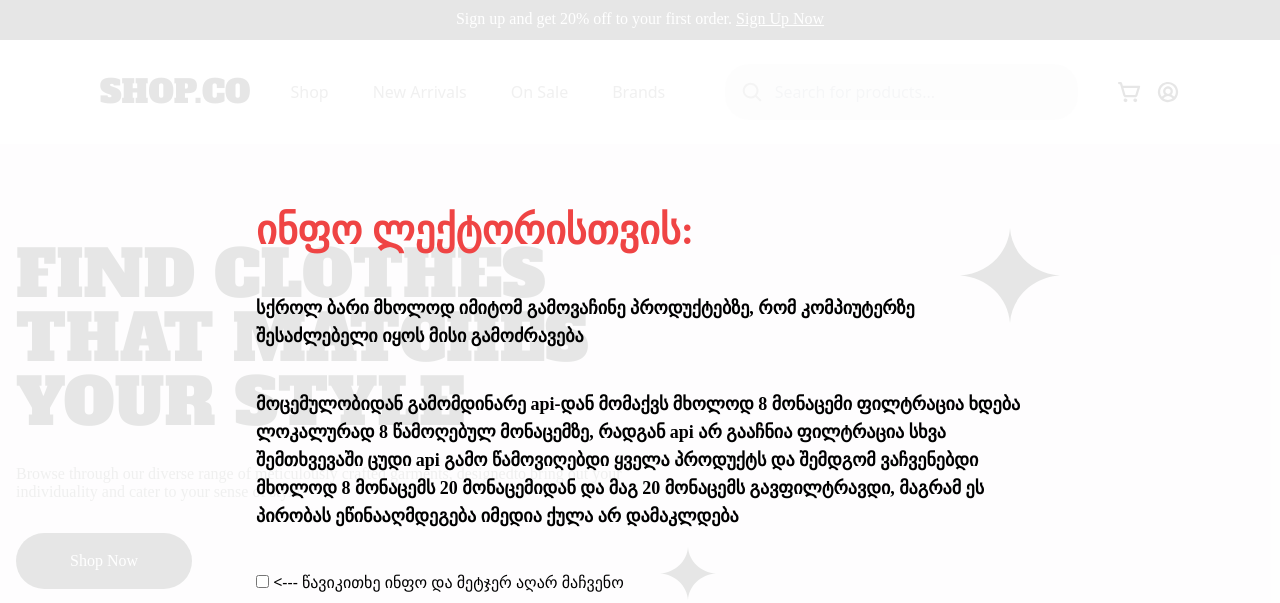
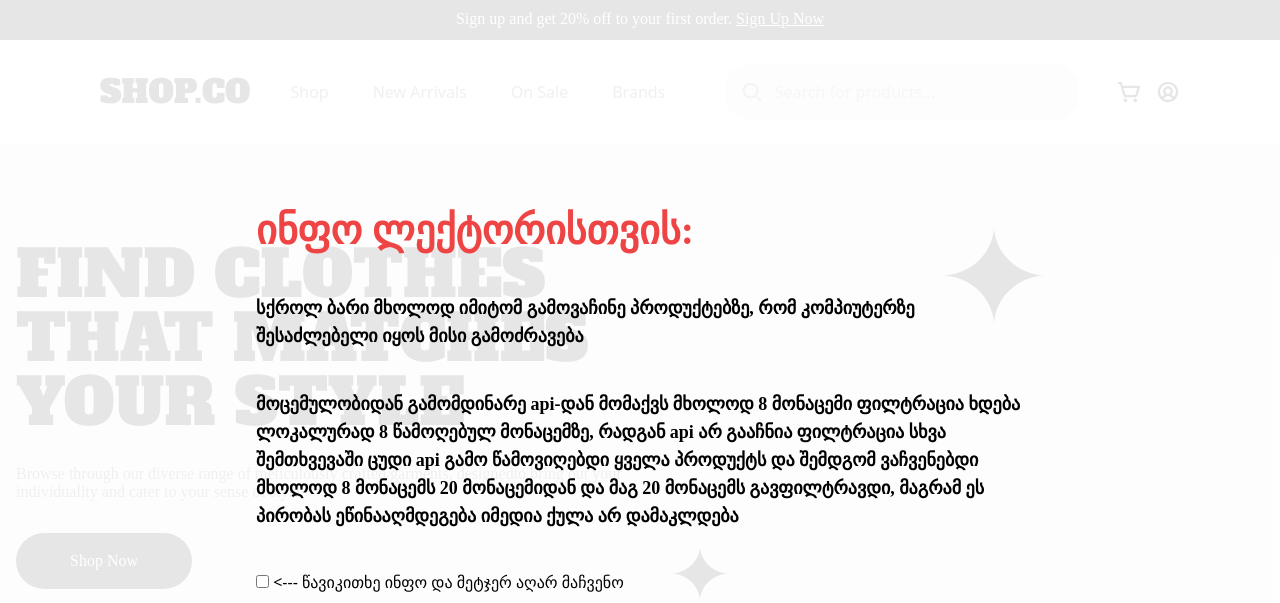
Before and after one commit to MaisaDaisa/Front-Final, a website: page public/index.html in a window 1280 px wide. Shown: the top 603 px of the page. Drawn offline with Linux system fonts and the light colour scheme; no server answers; grey boxes are pictures that could not be loaded; a web font is replaced by a local one.

Commit message:
adjust positioning of elements in index.html and add new utility classes in output.css for better layout control

```diff
--- a/public/index.html
+++ b/public/index.html
@@ -154,11 +154,11 @@
 				<div
 					class="cover-image relative flex max-w-3xl items-end overflow-hidden">
 					<div
-						class="absolute right-0 top-10 h-[75px] w-[75px] lg:h-[100px] lg:w-[100px]">
+						class="absolute right-4 top-10 h-[75px] w-[75px] lg:h-[100px] lg:w-[100px]">
 						<img src="../src/assets/imgs/star.svg" alt="" />
 					</div>
 					<div
-						class="absolute top-1/2 h-11 w-11 lg:h-[56px] lg:w-[56px]">
+						class="absolute top-1/2 left-3 h-11 w-11 lg:h-[56px] lg:w-[56px]">
 						<img src="../src/assets/imgs/star.svg" alt="" />
 					</div>
 					<img
```
Also changed, not shown: src/output.css.
